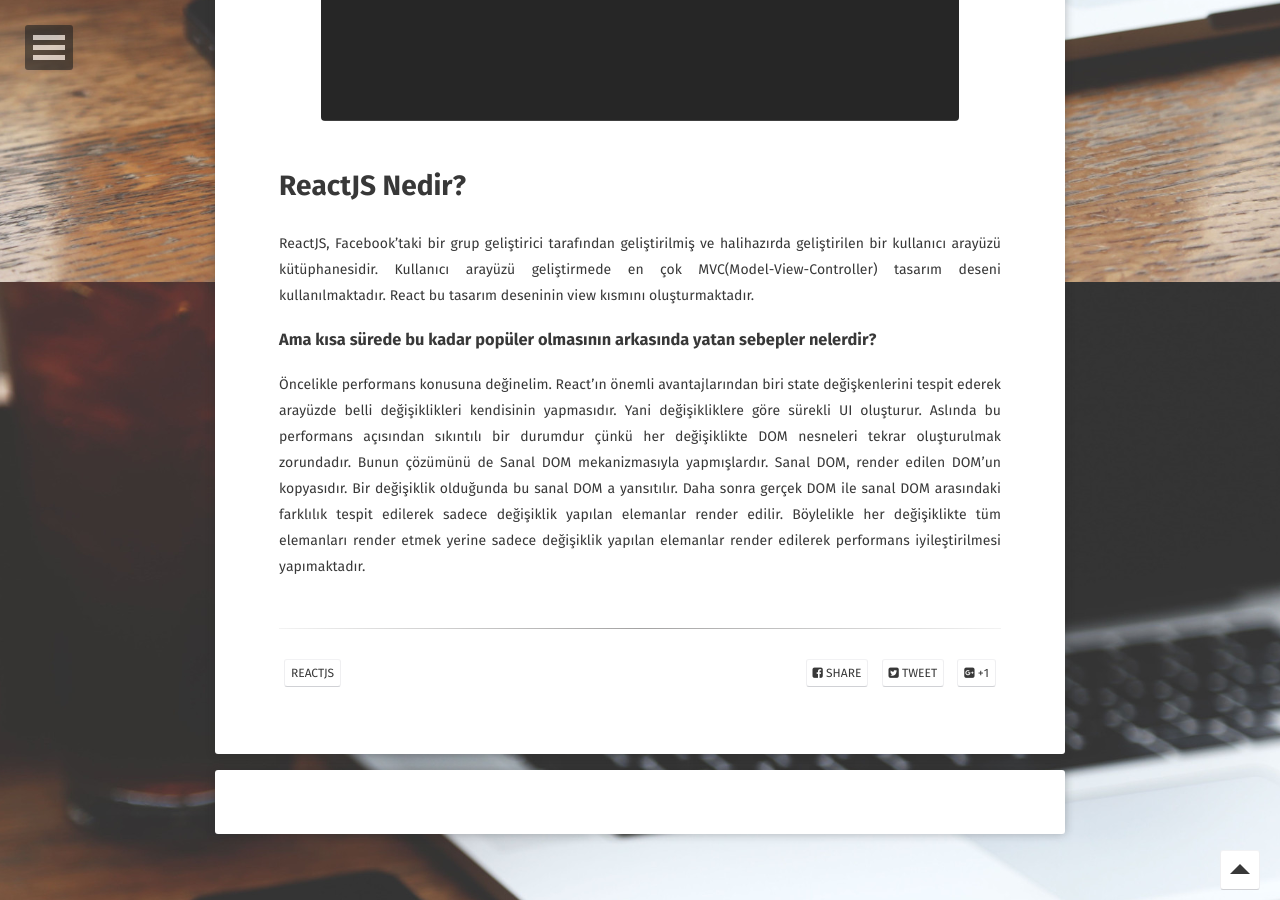
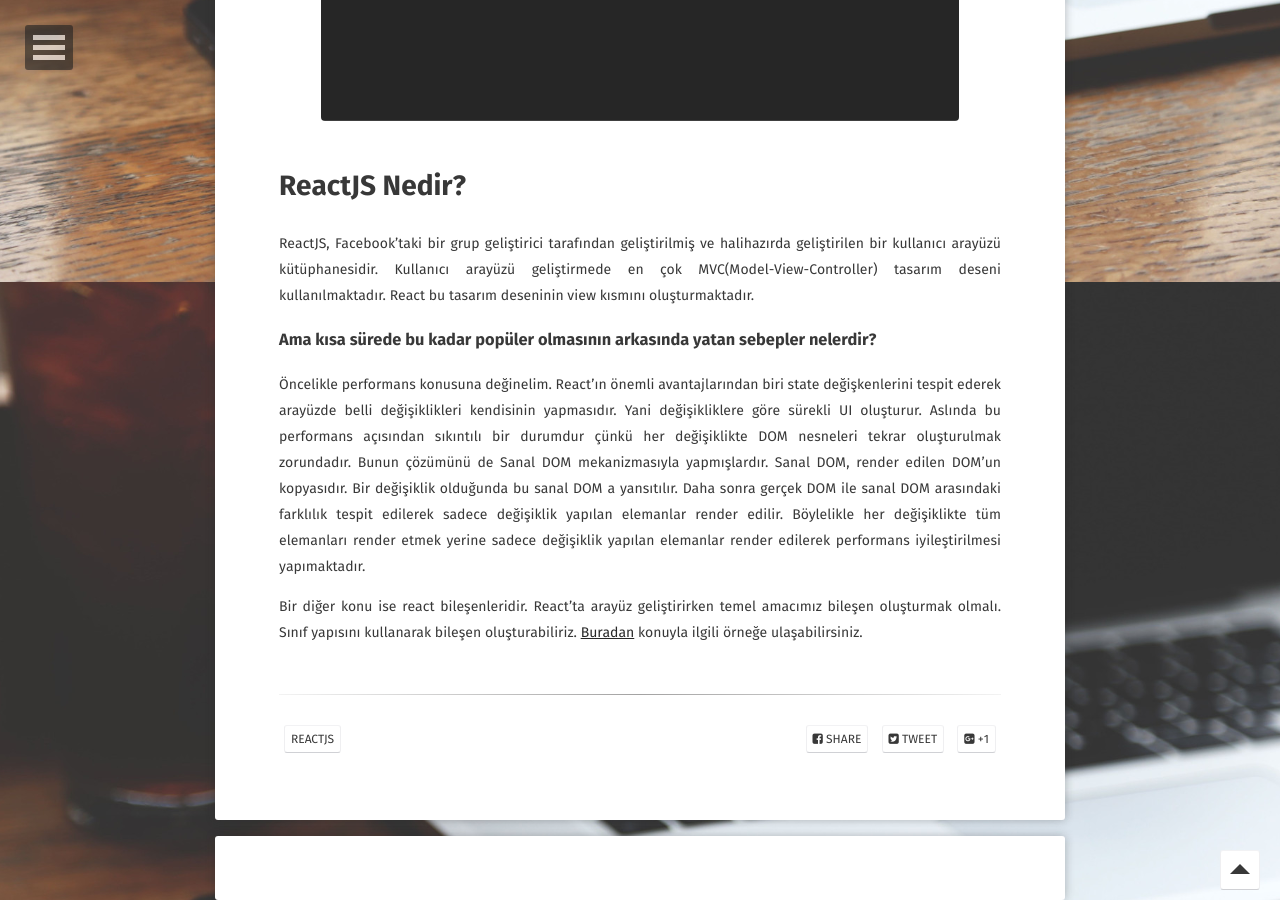
Before and after one commit to alikaraca/alikaraca.github.io, a Jekyll site: the page built from _posts/2017-10-31-ReactJS.md, in a window 1280 px wide and 900 px high, scrolled down 618 px. Built offline with Jekyll 4.4.1, drawn with Linux system fonts in a browser that asks for light colours; some web fonts are replaced; comment, search, counter and statistics services are not loaded.

Commit message:
Update 2017-10-31-ReactJS.md

```diff
--- a/_posts/2017-10-31-ReactJS.md
+++ b/_posts/2017-10-31-ReactJS.md
@@ -18,3 +18,5 @@
 ###  Ama kısa sürede bu kadar popüler olmasının arkasında yatan sebepler nelerdir?
   Öncelikle performans konusuna değinelim. React'ın önemli avantajlarından biri state değişkenlerini tespit ederek arayüzde belli değişiklikleri kendisinin yapmasıdır. Yani değişikliklere göre sürekli UI oluşturur. Aslında bu performans açısından sıkıntılı bir durumdur çünkü her değişiklikte DOM nesneleri tekrar oluşturulmak zorundadır. Bunun çözümünü de Sanal DOM mekanizmasıyla yapmışlardır.
   Sanal DOM, render edilen DOM'un kopyasıdır. Bir değişiklik olduğunda bu sanal DOM a yansıtılır. Daha sonra gerçek DOM ile sanal DOM arasındaki farklılık tespit edilerek sadece değişiklik yapılan elemanlar render edilir. Böylelikle her değişiklikte tüm elemanları render etmek yerine sadece değişiklik yapılan elemanlar render edilerek performans iyileştirilmesi yapımaktadır.
+
+  Bir diğer konu ise react bileşenleridir. React'ta arayüz geliştirirken temel amacımız bileşen oluşturmak olmalı. Sınıf yapısını kullanarak bileşen oluşturabiliriz. <a href="https://jsfiddle.net/alikaraca/cda46L6u/">Buradan</a> konuyla ilgili örneğe ulaşabilirsiniz.
```
